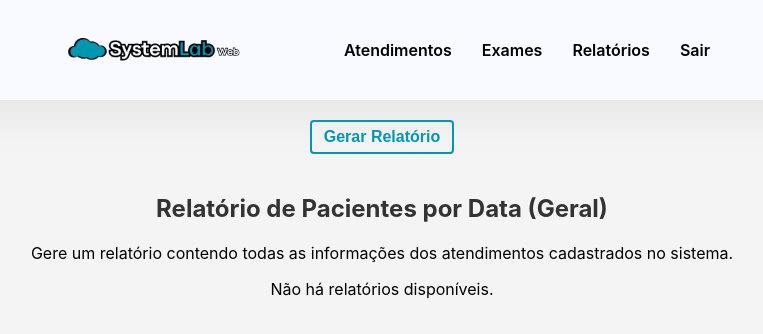
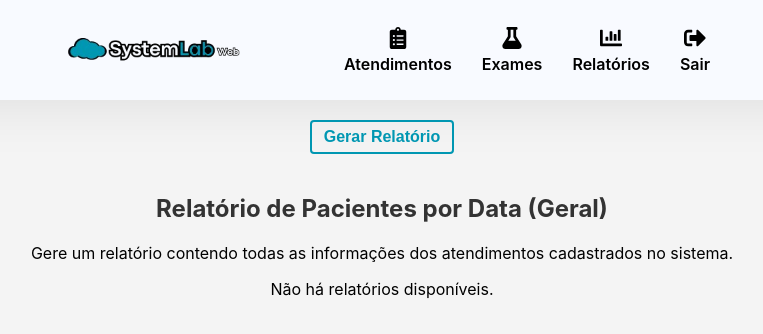
Before and after one commit to CoderRocha/systemlab-web, a React (Create React App) app in the folder front-end/: page /relatorios in a window 1280 px wide. Shown: the top 334 px of the page, without its empty margins (258-1021 px from the left). Built offline with nearby package versions, Linux system fonts and the light colour scheme; the HTML template or start-up script is replaced by a standard one.

Commit message:
added 'react-icons' to the 'navbar' component

```diff
--- a/front-end/package.json
+++ b/front-end/package.json
@@ -7,6 +7,7 @@
     "cra-template": "1.2.0",
     "react": "^19.0.0",
     "react-dom": "^19.0.0",
+    "react-icons": "^5.4.0",
     "react-router-dom": "^7.1.3",
     "react-scripts": "5.0.1"
   },
--- a/front-end/src/components/navbar/Navbar.js
+++ b/front-end/src/components/navbar/Navbar.js
@@ -1,7 +1,6 @@
 import React from 'react';
 import { useNavigate } from 'react-router-dom';
-
-//styles
+import { FaClipboardList, FaFlask, FaChartBar, FaSignOutAlt } from 'react-icons/fa'; // Importando ícones
 import styles from './Navbar.module.css';
 import Logo from '../../assets/Systemlab-logo.png';
 
@@ -14,7 +13,7 @@ const Navbar = () => {
 
     return (
         <div className={styles['navbar-container']}>
-            {/* Logo with navigation to home */}
+            {/* Logo */}
             <img
                 src={Logo}
                 alt="SystemLab Web Logo"
@@ -22,40 +21,24 @@ const Navbar = () => {
                 onClick={() => handleNavigate('/home')}
             />
 
-            {/* Navigation Section */}
+            {/* Navegação */}
             <nav className={styles['navbar-nav']}>
                 <ul className={styles['navbar-list']}>
-                    <li className={styles['navbar-item']}>
-                        <span
-                            className={styles['navbar-link']}
-                            onClick={() => handleNavigate('/atendimentos')}
-                        >
-                            Atendimentos
-                        </span>
+                    <li className={styles['navbar-item']} onClick={() => handleNavigate('/atendimentos')}>
+                        <FaClipboardList className={styles['navbar-icon']} />
+                        <span className={styles['navbar-link']}>Atendimentos</span>
                     </li>
-                    <li className={styles['navbar-item']}>
-                        <span
-                            className={styles['navbar-link']}
-                            onClick={() => handleNavigate('/exames')}
-                        >
-                            Exames
-                        </span>
+                    <li className={styles['navbar-item']} onClick={() => handleNavigate('/exames')}>
+                        <FaFlask className={styles['navbar-icon']} />
+                        <span className={styles['navbar-link']}>Exames</span>
                     </li>
-                    <li className={styles['navbar-item']}>
-                        <span
-                            className={styles['navbar-link']}
-                            onClick={() => handleNavigate('/relatorios')}
-                        >
-                            Relatórios
-                        </span>
+                    <li className={styles['navbar-item']} onClick={() => handleNavigate('/relatorios')}>
+                        <FaChartBar className={styles['navbar-icon']} />
+                        <span className={styles['navbar-link']}>Relatórios</span>
                     </li>
-                    <li className={styles['navbar-item']}>
-                        <span
-                            className={styles['navbar-link']}
-                            onClick={() => handleNavigate('/')}
-                        >
-                            Sair
-                        </span>
+                    <li className={styles['navbar-item']} onClick={() => handleNavigate('/')}>
+                        <FaSignOutAlt className={styles['navbar-icon']} />
+                        <span className={styles['navbar-link']}>Sair</span>
                     </li>
                 </ul>
             </nav>
--- a/front-end/src/components/navbar/Navbar.module.css
+++ b/front-end/src/components/navbar/Navbar.module.css
@@ -1,41 +1,52 @@
-/* Container for the Navbar */
+/* Container da Navbar */
 .navbar-container {
     display: flex;
     align-items: center;
-    justify-content: center; /* Centraliza o conteúdo */
-    padding: 10px 40px; /* Ajuste nos paddings para aproximar */
-    background-color: #f8faff; /* Cor "glacial white" */
+    justify-content: center;
+    padding: 10px 40px;
+    background-color: #f8faff;
     box-shadow: 0 0 60px rgba(0, 0, 0, 0.1);
     border-radius: 8px;
-    width: 100%; /* Garante que a navbar ocupe toda a largura */
+    width: 100%;
 }
 
-/* Logo Section */
+/* Logo */
 .navbar-logo {
-    height: 80px; /* Reduzido para alinhar melhor */
+    height: 80px;
     cursor: pointer;
-    margin-right: 90px; /* Mais espaço entre logo e itens */
+    margin-right: 90px;
 }
 
-/* Navigation Section */
+/* Navegação */
 .navbar-nav {
     display: flex;
-    justify-content: center; /* Centraliza os itens dentro da navbar */
+    justify-content: center;
 }
 
-/* Navigation List */
+/* Lista de navegação */
 .navbar-list {
     display: flex;
-    gap: 30px; /* Aumenta espaço entre itens */
+    gap: 30px;
     list-style: none;
     padding: 0;
     margin: 0;
 }
 
-/* Navigation Items */
+/* Itens da navbar */
 .navbar-item {
     display: flex;
+    flex-direction: column; /* Ícone fica acima do texto */
     align-items: center;
+    justify-content: center;
+    cursor: pointer;
+}
+
+/* Ícones */
+.navbar-icon {
+    font-size: 22px; /* Tamanho do ícone */
+    color: black;
+    margin-bottom: 5px; /* Espaço entre o ícone e o texto */
+    transition: color 0.3s ease;
 }
 
 /* Links */
@@ -48,6 +59,8 @@
     transition: color 0.3s ease;
 }
 
-.navbar-link:hover {
+/* Efeito hover */
+.navbar-item:hover .navbar-icon,
+.navbar-item:hover .navbar-link {
     color: #0097b2;
 }
```
Also changed, not shown: 1 other file (tests, documents, lock files or other folders).
